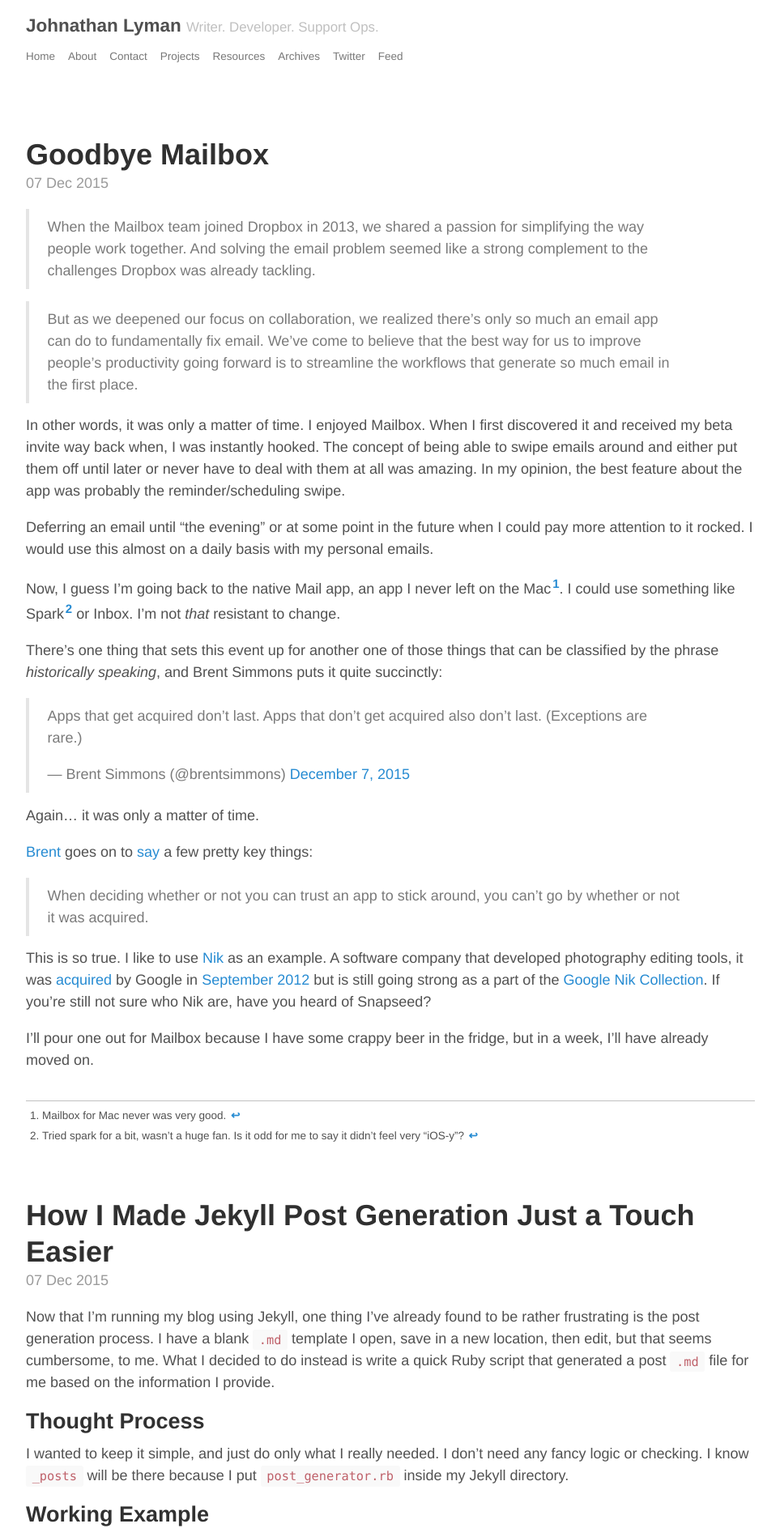
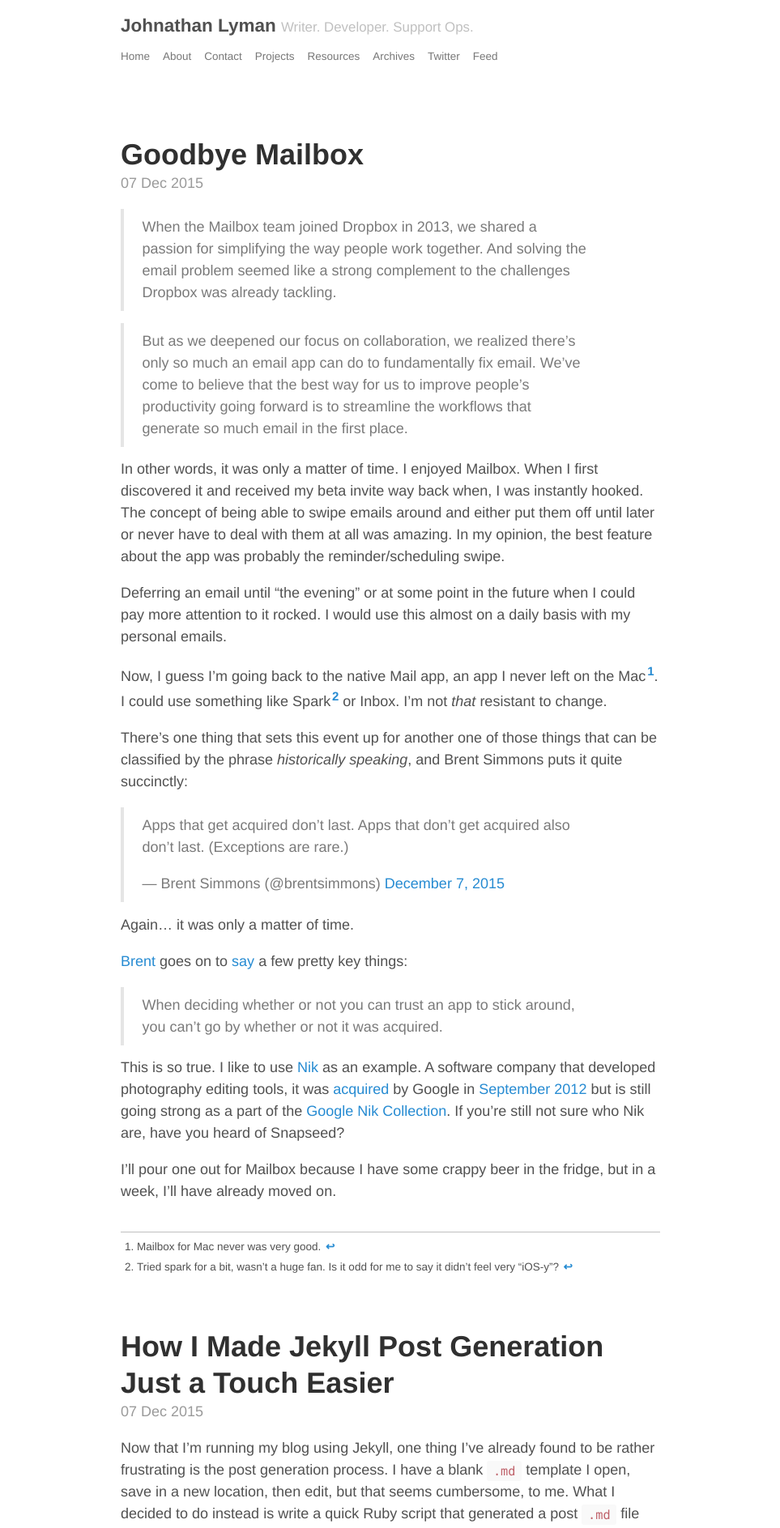
Before and after one commit to jelyman2/jelyman2.github.com, a Jekyll site: the page built from index.html, in a window 1280 px wide. Shown: the top 1887 px of the page at 81% size, without its empty margins (158-1121 px from the left). Built offline with Jekyll 4.4.1, drawn with Linux system fonts in a browser that asks for light colours; the list of posts is cut into pages by our own code; comment, search, counter and statistics services are not loaded.

Commit message:
style change

```diff
--- a/_sass/_layout.scss
+++ b/_sass/_layout.scss
@@ -3,7 +3,7 @@
 // Styles for managing the structural hierarchy of the site.
 
 .container {
-  max-width: 53rem;
+  max-width: 40rem;
   padding-left:  1.5rem;
   padding-right: 1.5rem;
   margin-left:  auto;
```
